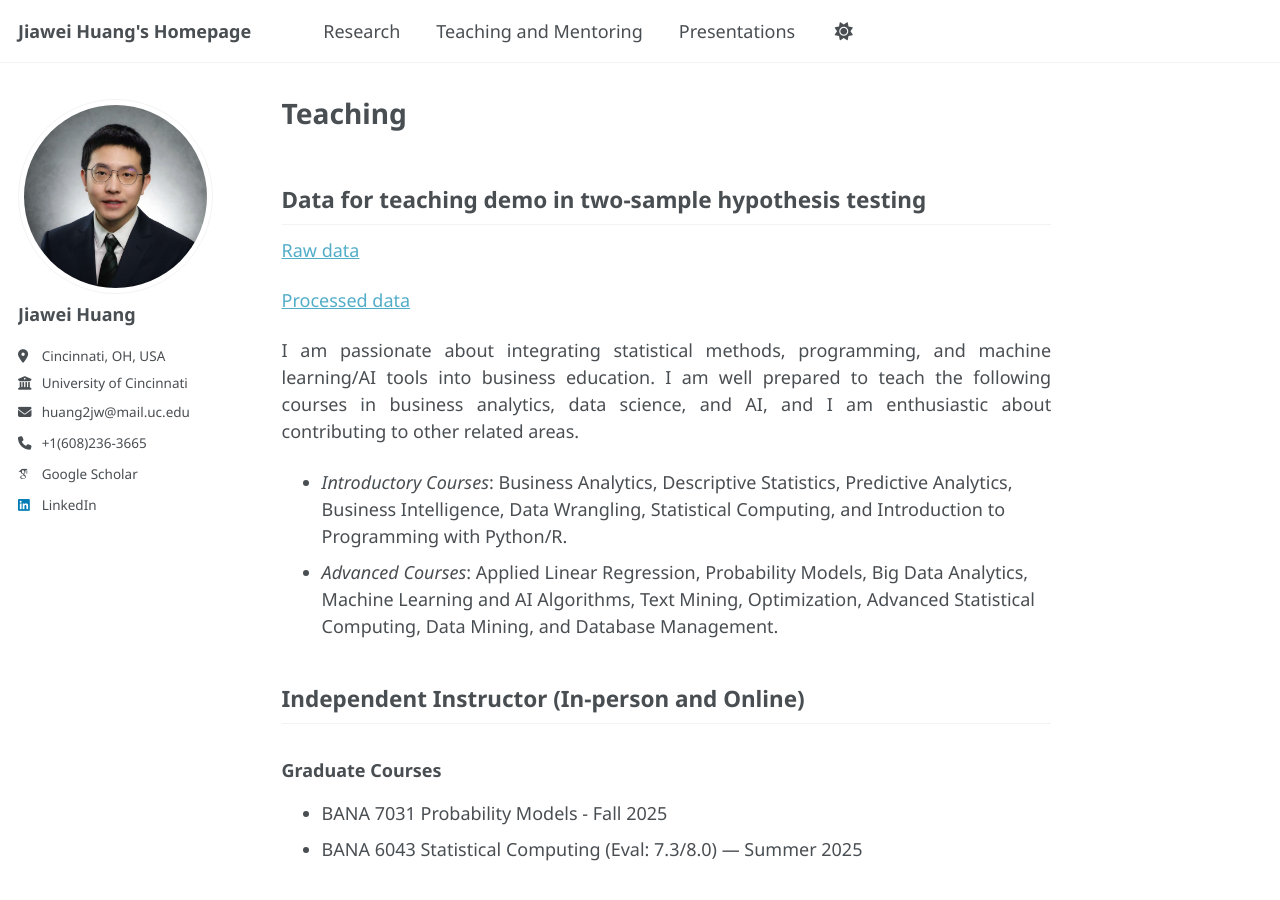
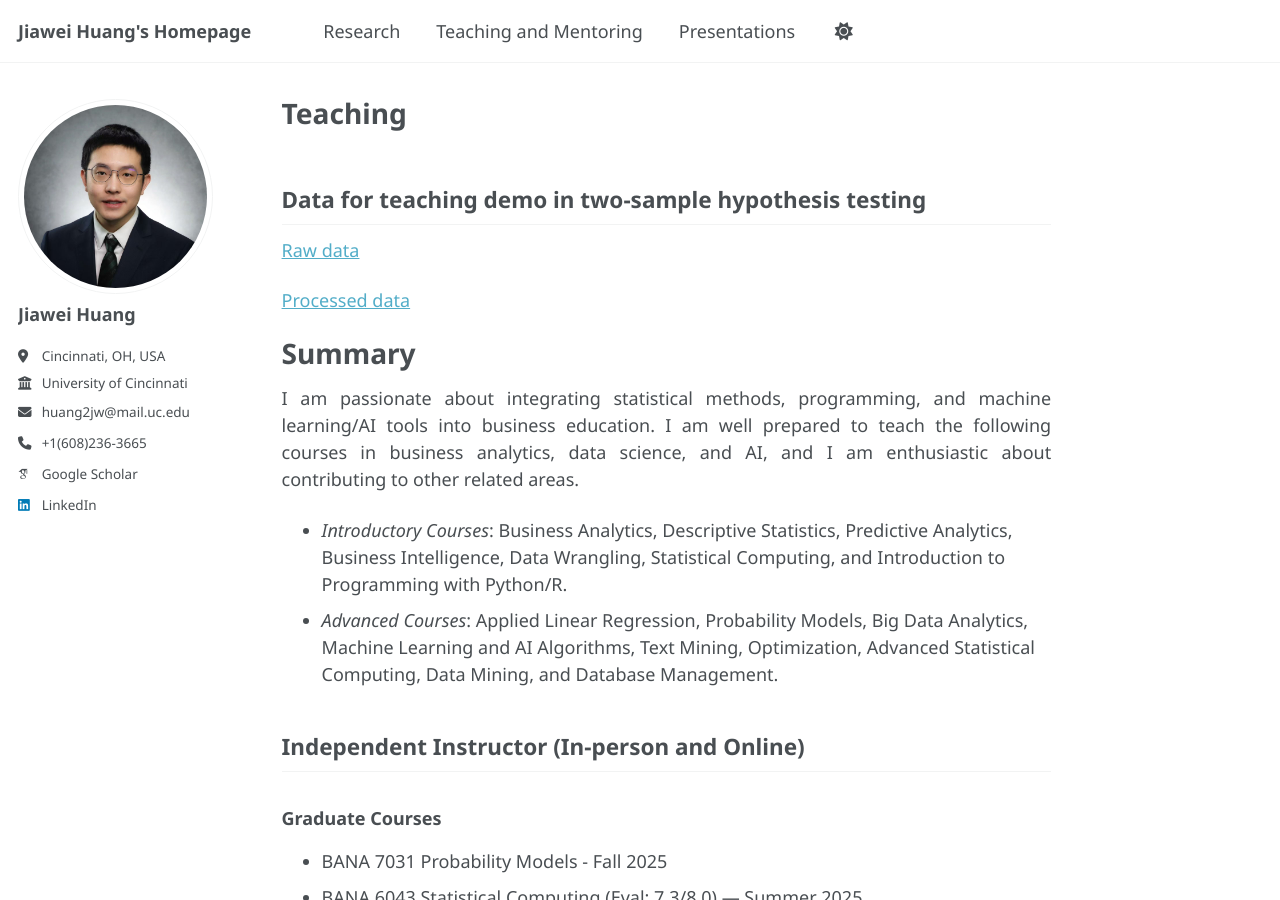
Before and after one commit to Jiawei98/Jiawei98.github.io, a Jekyll site: the page built from _pages/teaching.md, in a window 1280 px wide and 900 px high. Built offline with Jekyll 4.4.1, drawn with Linux system fonts in a browser that asks for light colours; some web fonts are replaced; a script that is not in the unit is left out.

Commit message:
Update teaching.md

```diff
--- a/_pages/teaching.md
+++ b/_pages/teaching.md
@@ -9,6 +9,8 @@ author_profile: true
 [Raw data](/files/scores.xlsx)
 
 [Processed data](/files/scores_analysis.xlsx)
+
+# Summary
 
 I am passionate about integrating statistical methods, programming, and machine learning/AI tools into business education. I am well prepared to teach the following courses in business analytics, data science, and AI, and I am enthusiastic about contributing to other related areas.
 
```
